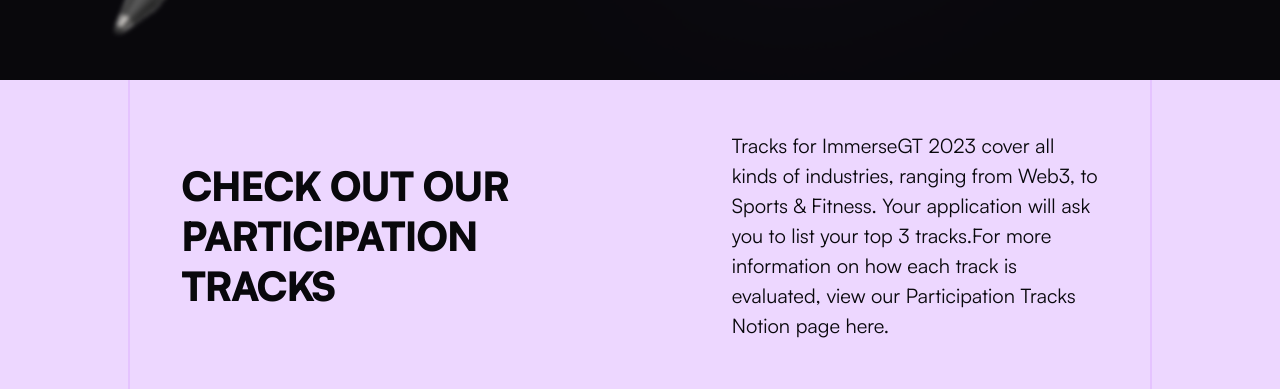
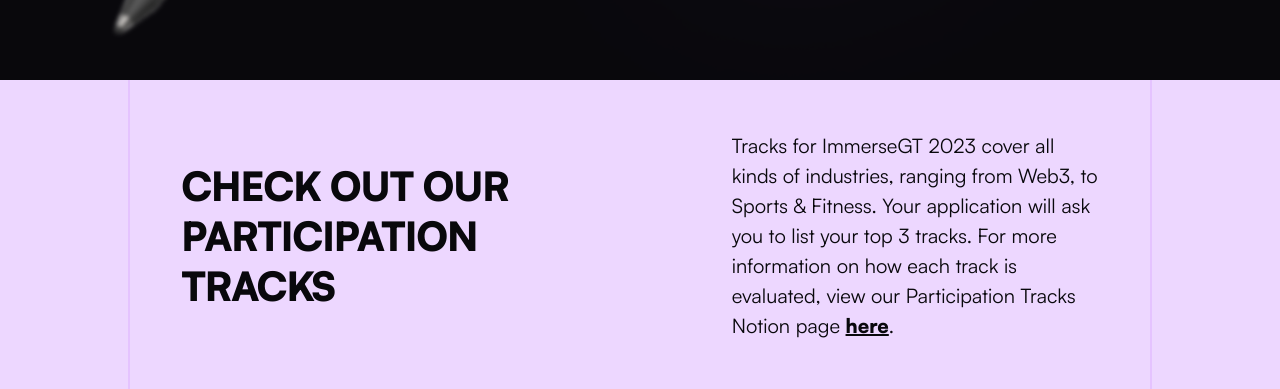
Before and after one commit to Startup-Exchange-Georgia-Tech/immerse-gt, a React (Create React App) app: page / in a window 1280 px wide. Shown: the part 720-1109 px from the top of the page. Built offline with nearby package versions, Linux system fonts and the light colour scheme.

Commit message:
added tracks doc to tracks section

```diff
--- a/src/components/Footer/Footer.jsx
+++ b/src/components/Footer/Footer.jsx
@@ -21,7 +21,7 @@
 
           <div className="footer-info-join">
             <a href="https://ggqbjxtu5wa.typeform.com/to/LlcDYgKi"><span className="footer-info-apply">Apply </span></a>—
-            <span className="footer-info-partner"> Partner </span>—
+            <a href="mailto:hello@immersegt.io"><span className="footer-info-apply">Partner </span></a>—
             <span className="footer-info-sponsor">Sponsor</span>
           </div>
 
--- a/src/components/Partners/Partners.css
+++ b/src/components/Partners/Partners.css
@@ -60,7 +60,14 @@
   align-items: center;
   column-gap: 10px;
   color: #ffffff;
+  cursor: pointer;
+  transition: 0.3s;
 }
+
+.partners-section-button:hover {
+  color: rgb(255, 174, 0);
+}
+
 
 .partners-images {
   display: flex;
--- a/src/components/Partners/Partners.jsx
+++ b/src/components/Partners/Partners.jsx
@@ -8,12 +8,19 @@
         <div className="partners-heading">MEET OUR PARTNERS</div>
         <div className="partners-body">
           For each of our participation tracks, we offer partners the
-          opportunity to sponsor the track’s prize poop, to curate use-cases and
+          opportunity to sponsor the track’s prize pool, to curate use-cases and
           judging criteria, and to offer speakers and mentors.{" "}
         </div>
         <div className="partners-section-button">
-          <div className="partners-button-text">Partner with us</div>
-          <img src="/arrow.png"></img>
+          <a href="mailto:hello@immersegt.io">
+            <div className="hero-partner">
+              Partner with us{" "}➫
+              {/* <span className="arrow">
+                <img src="/arrow.png"></img>
+              </span> */}
+            </div>
+          </a>
+          {/* <div className="partners-button-text">Partner with us</div> */}
         </div>
       </div>
       <div className="partners-images">
--- a/src/components/Tracks2/tracks2.css
+++ b/src/components/Tracks2/tracks2.css
@@ -16,6 +16,16 @@
   justify-content: space-between;
   flex-wrap: wrap;
   row-gap: 20px;
+}
+
+.tracks-button {
+  font-weight: 900;
+  cursor: pointer;
+  transition: 0.3s;
+}
+
+.tracks-button:hover {
+  color: rgb(255, 174, 0);
 }
 
 .tracks2-heading {
--- a/src/components/Tracks2/tracks2.jsx
+++ b/src/components/Tracks2/tracks2.jsx
@@ -22,8 +22,8 @@
           <div className="tracks2-body">
             Tracks for ImmerseGT 2023 cover all kinds of industries, ranging
             from Web3, to Sports & Fitness. Your application will ask you to
-            list your top 3 tracks.For more information on how each track is
-            evaluated, view our Participation Tracks Notion page here.
+            list your top 3 tracks. For more information on how each track is
+            evaluated, view our Participation Tracks Notion page <a className="tracks-button" href="https://startup-exchange.notion.site/startup-exchange/ImmerseGT-Participation-Tracks-8be8e06a49b6475bb63ba4d61eead0ed"><u>here</u></a>.
           </div>
         </div>
         <div className="track-cards-container">
```
Also changed, not shown: src/assets/star1.png (added), src/assets/star3.png (added).
